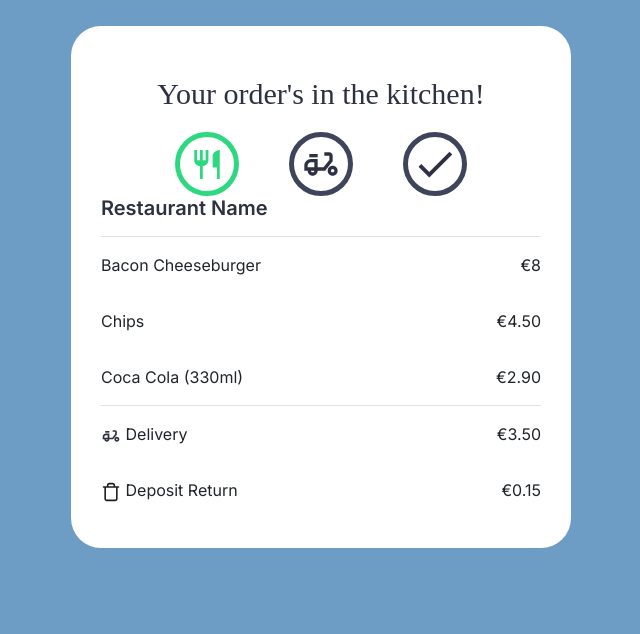
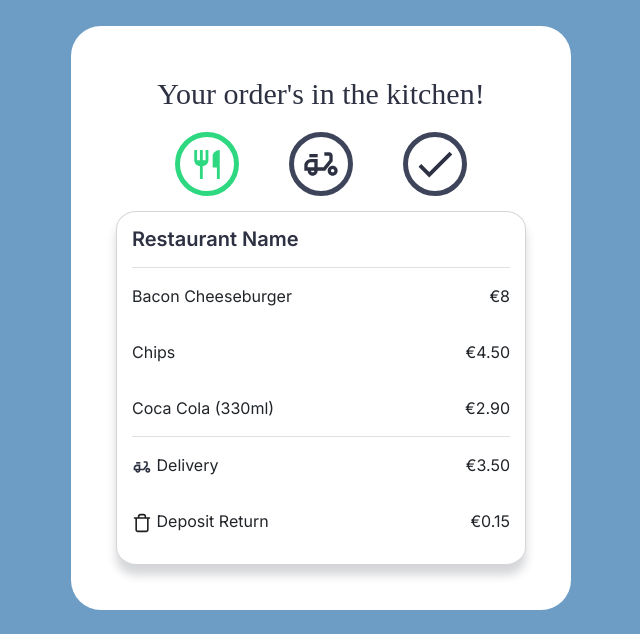
Before and after one commit to AustinCoules/SDEV2004-CA, a Flask app: page /checkout in a window 1280 px wide. Shown: the part 258-892 px from the top of the page, without its empty margins (319-959 px from the left). Before the commit the page ends 806 px from the top, so only its background shows below. Run offline with Flask 3, Linux system fonts and the light colour scheme; some web fonts are replaced.

Commit message:
Improve receipt section CSS

```diff
--- a/app/static/css/en/checkout.css
+++ b/app/static/css/en/checkout.css
@@ -53,4 +53,9 @@ h1 {
 }
 
 .receipt {
+    margin: 15px;
+    padding: 15px;
+    border-radius: 5%;
+    border: 1px solid rgba(45, 49, 66, 0.2);
+    box-shadow: 0 10px 10px 0 rgba(45, 49, 66, 0.2);
 }
```
